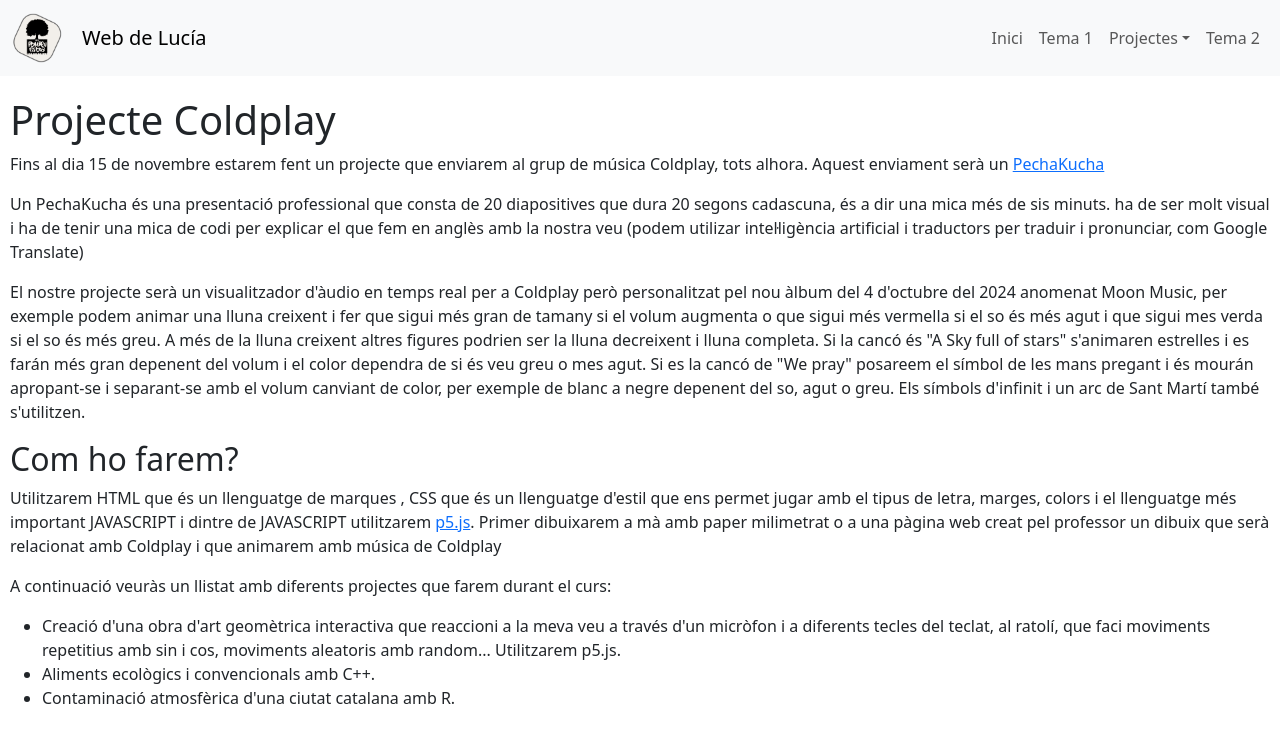
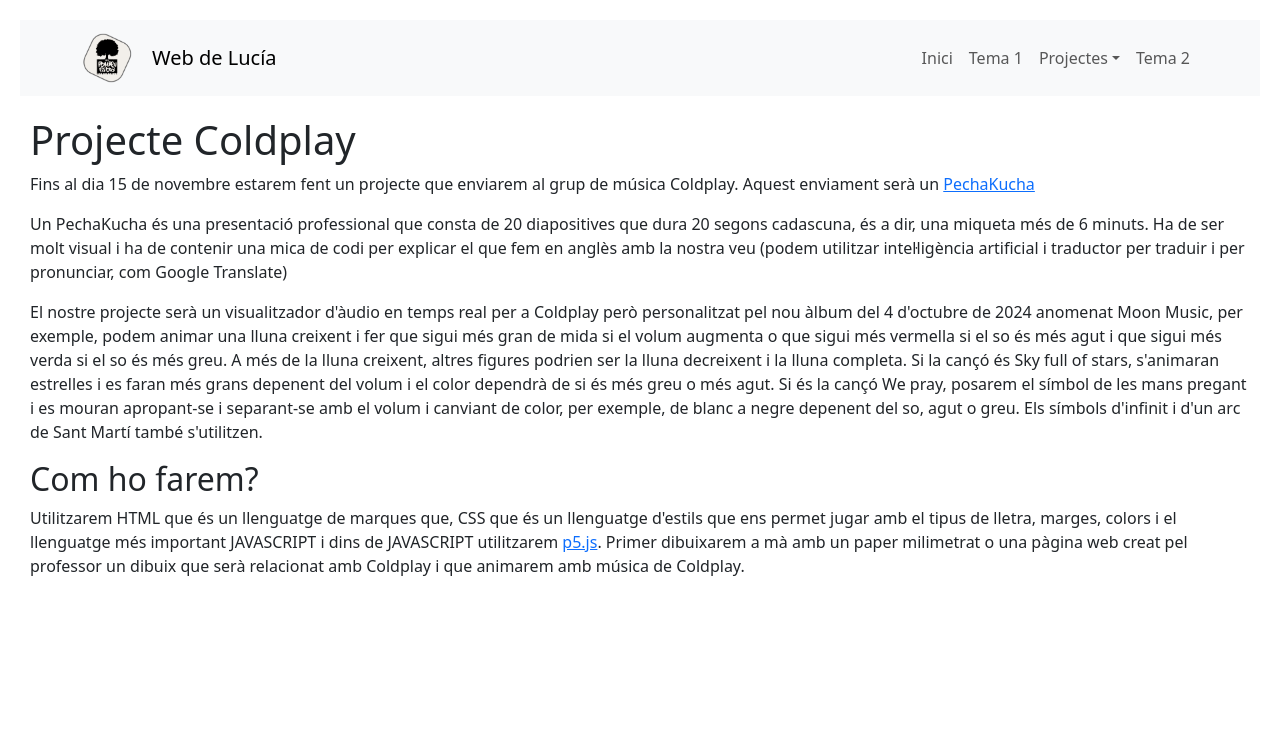
Before and after one commit to ldomingu4/ldomingu4.github.io, a plain HTML site: page coldplay/index.html in a window 1280 px wide. Drawn offline with nearby package versions, Linux system fonts and the light colour scheme.

Commit message:
Update index.html

```diff
--- a/coldplay/index.html
+++ b/coldplay/index.html
@@ -4,18 +4,15 @@
     <meta charset="UTF-8">
     <meta name="viewport" content="width=device-width, initial-scale=1.0">
     <link rel="stylesheet" href="https://cdn.jsdelivr.net/npm/bootstrap@5.3.3/dist/css/bootstrap.min.css">
-    <title>Benvinguts a la web de Lucía</title>
-    <style>body {
-    padding: 0; /* Elimina l'espai extra al voltant del cos */
-}
+    <title>Web de Lucía</title>
+    <style>
 
-.container-fluid {
-    max-width: 100%; /* Assegura que la navbar ocupa tota l'amplada */
-}
-
-
-    .navbar {
-    padding-left: 0; /* Elimina el padding esquerra de la navbar */
+body {
+            padding: 20px; /* Espai extra per als marges laterals */
+        }
+.navbar-brand {
+    display: flex;
+    align-items: center;
 }
 
 .logo {
@@ -46,11 +43,12 @@
 </head>
 <body>
 
+
 <!-- Navbar -->
 <nav class="navbar navbar-expand-lg navbar-light bg-light">
-    <div class="container-fluid">
+    <div class="container">
        <a class="navbar-brand d-flex align-items-center" href="#">
-    <img src="logo.png" alt="Logo" width="50" class="logo">
+    <img src="https://ldomingu4.github.io/logo.png" alt="Logo" width="50" class="logo">
     <span class="brand-text">Web de Lucía</span>
 </a>
 
@@ -61,7 +59,7 @@
         <div class="collapse navbar-collapse" id="navbarNav">
             <ul class="navbar-nav ms-auto">
                 <li class="nav-item">
-                    <a class="nav-link" href="#">Inici</a>
+                    <a class="nav-link" href="https://ldomingu4pompeu.github.io">Inici</a>
                 </li>
                 <li class="nav-item">
                     <a class="nav-link" href="#">Tema 1</a>
@@ -70,9 +68,9 @@
                     <a class="nav-link dropdown-toggle" href="#" id="navbarDropdown" role="button" data-bs-toggle="dropdown" aria-haspopup="true"
                         aria-expanded="false">Projectes</a>
                     <div class="dropdown-menu" aria-labelledby="navbarDropdown">
-                        <a class="dropdown-item" href="https://ldomingu4.github.io/aliment">Ecològic?</a>
-                          <a class="dropdown-item" href="https://ldomingu4.github.io/coldplay">Coldplay</a>
-                        <a class="dropdown-item" href="https://ldomingu4.github.io/moonmusic">Moon Music</a>
+                        <a class="dropdown-item" href="https://ldomingu4pompeu.github.io/Aliment">Ecològic?</a>
+                        <a class="dropdown-item" href="https://ldomingu4pompeu.github.io/coldplay">Coldplay</a>
+                        <a class="dropdown-item" href="https://ldomingu4pompeu.github.io/moonmusic">Moon music</a>
                     </div>
                 </li>
                 <li class="nav-item">
@@ -86,20 +84,27 @@
 <!-- Contingut principal -->
 <div class="content-container">
     <h1>Projecte Coldplay</h1>
-    <p>Fins al dia 15 de novembre estarem fent un projecte que enviarem al grup de música Coldplay, tots alhora.
-      Aquest enviament serà un <a href="https://es.wikipedia.org/wiki/PechaKucha">PechaKucha</a></p>
-  <p>Un PechaKucha és una presentació professional que consta de 20 diapositives que dura 20 segons cadascuna, és a dir una mica més de sis minuts. ha de ser molt visual i ha de tenir una mica de codi per explicar el que fem en anglès amb la nostra veu (podem utilizar intel·ligència artificial i traductors per traduir i pronunciar, com Google Translate)<p>
-    <p>El nostre projecte serà un visualitzador d'àudio en temps real per a Coldplay però personalitzat pel nou àlbum del 4 d'octubre del 2024 anomenat Moon Music, per exemple podem animar una lluna creixent i fer que sigui més gran de tamany si el volum augmenta o que sigui més vermella si el so és més agut i que sigui mes verda si el so és més greu.
-      A més de la lluna creixent altres figures podrien ser la lluna decreixent i lluna completa. Si la cancó és "A Sky full of stars" s'animaren estrelles i es farán més gran depenent del volum i el color dependra de si és veu greu o mes agut.
-      Si es la cancó de "We pray" posareem el símbol de les mans pregant i és mourán apropant-se i separant-se amb el volum canviant de color, per exemple de blanc a negre depenent del so, agut o greu. Els símbols d'infinit i un arc de Sant Martí també s'utilitzen.
-      <h2>Com ho farem?</h2>
-      <p> Utilitzarem HTML que és un llenguatge de marques <marca></marca>, CSS que és un llenguatge d'estil que ens permet jugar amb el tipus de letra, marges, colors i el llenguatge més important JAVASCRIPT i dintre de JAVASCRIPT utilitzarem
-        <a href="https://editor.p5js.org">p5.js</a>. Primer dibuixarem a mà amb paper milimetrat o a una pàgina web creat pel professor un dibuix que serà relacionat amb Coldplay i que animarem amb música de Coldplay</p>
-    <p>A continuació veuràs un llistat amb diferents projectes que farem durant el curs:</p>
-    <ul>
-        <li>Creació d'una obra d'art geomètrica interactiva que reaccioni a la meva veu a través d'un micròfon i a diferents tecles del teclat, al ratolí, que faci moviments repetitius amb sin i cos, moviments aleatoris amb random... Utilitzarem p5.js.</li>
-        <li>Aliments ecològics i convencionals amb C++.</li>
-        <li>Contaminació atmosfèrica d'una ciutat catalana amb R.</li>
+    <p> Fins al dia 15 de novembre estarem fent un projecte que enviarem al grup de música Coldplay.
+      Aquest enviament serà un  <a href="https://https://es.wikipedia.org/wiki/PechaKucha">PechaKucha</a></p>
+<p>Un PechaKucha és una presentació professional que consta de 20 diapositives que dura 20 segons cadascuna, és a dir,
+  una miqueta més de 6 minuts. Ha de ser molt visual i ha de contenir una mica de codi per explicar el que fem en
+  anglès amb la nostra veu (podem utilitzar intel·ligència artificial i traductor per traduir i per pronunciar, com
+  Google Translate) </p>
+  <p>El nostre projecte serà un visualitzador d'àudio en temps real per a Coldplay però personalitzat pel nou àlbum del
+    4 d'octubre de 2024 anomenat Moon Music, per exemple, podem animar una lluna creixent i fer que sigui més gran de
+    mida si el volum augmenta o que sigui més vermella si el so és més agut i que sigui més verda si el so és més greu.
+    A més de la lluna creixent, altres figures podrien ser la lluna decreixent i la lluna completa. Si la cançó és Sky full of stars,
+    s'animaran estrelles i es faran més grans depenent del volum i el color dependrà de si és més greu o més agut. Si és la cançó
+    We pray, posarem el símbol de les mans pregant i es mouran apropant-se i separant-se amb el volum i canviant de color, per exemple,
+    de blanc a negre depenent del so, agut o greu. Els símbols d'infinit i d'un arc de Sant Martí
+    també s'utilitzen. </p>
+  <h2>Com ho farem?</h2>
+  <p>Utilitzarem HTML que és un llenguatge de marques <marca></marca> que, CSS que és un llenguatge d'estils que ens permet jugar
+    amb el tipus de lletra, marges, colors i el llenguatge més important JAVASCRIPT i dins de JAVASCRIPT utilitzarem
+  <a href="https://editor.p5js.org">p5.js</a>. Primer dibuixarem a mà amb un paper milimetrat o una pàgina web creat pel
+    professor un dibuix que serà relacionat amb Coldplay i que animarem amb música de Coldplay.</p>
+  <ul>
+
     </ul>
 </div>
 
```
